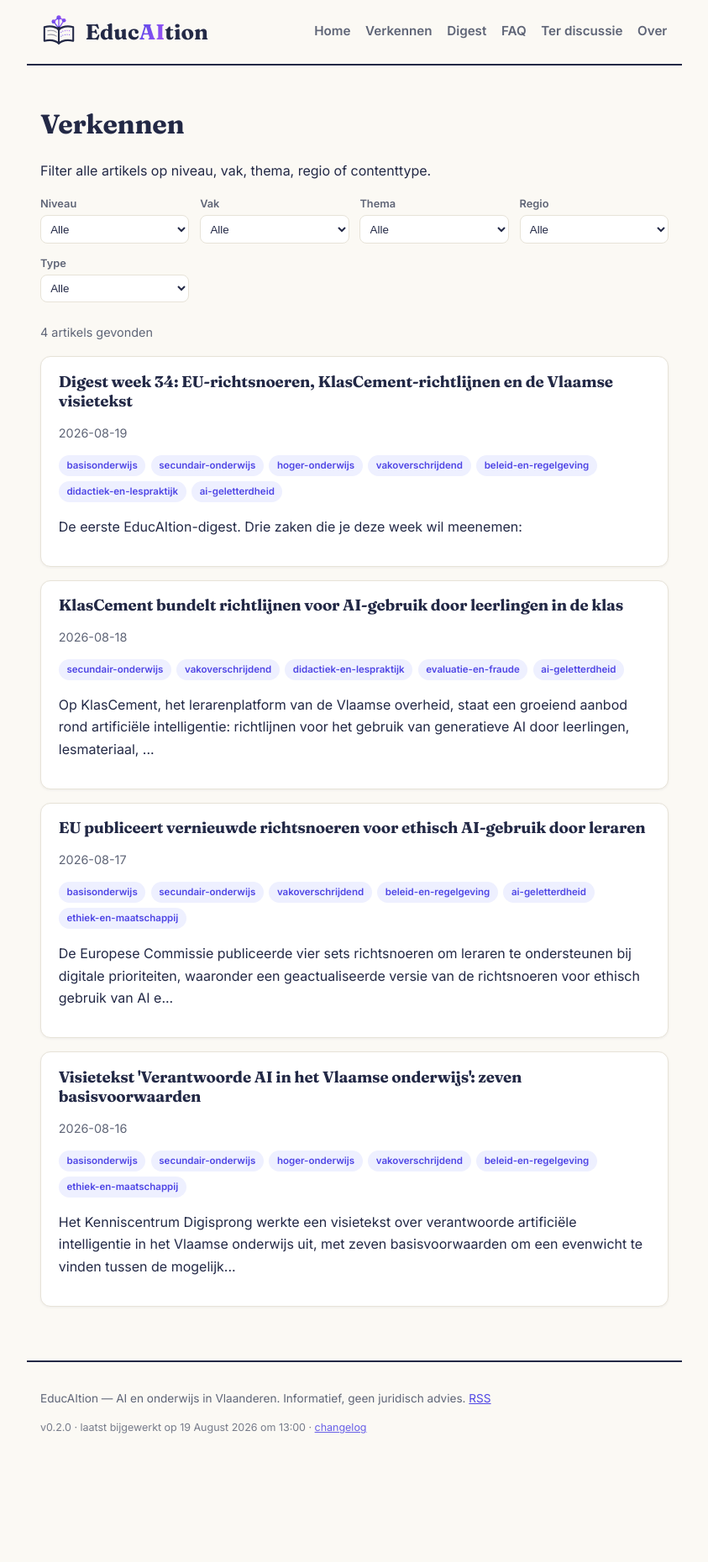
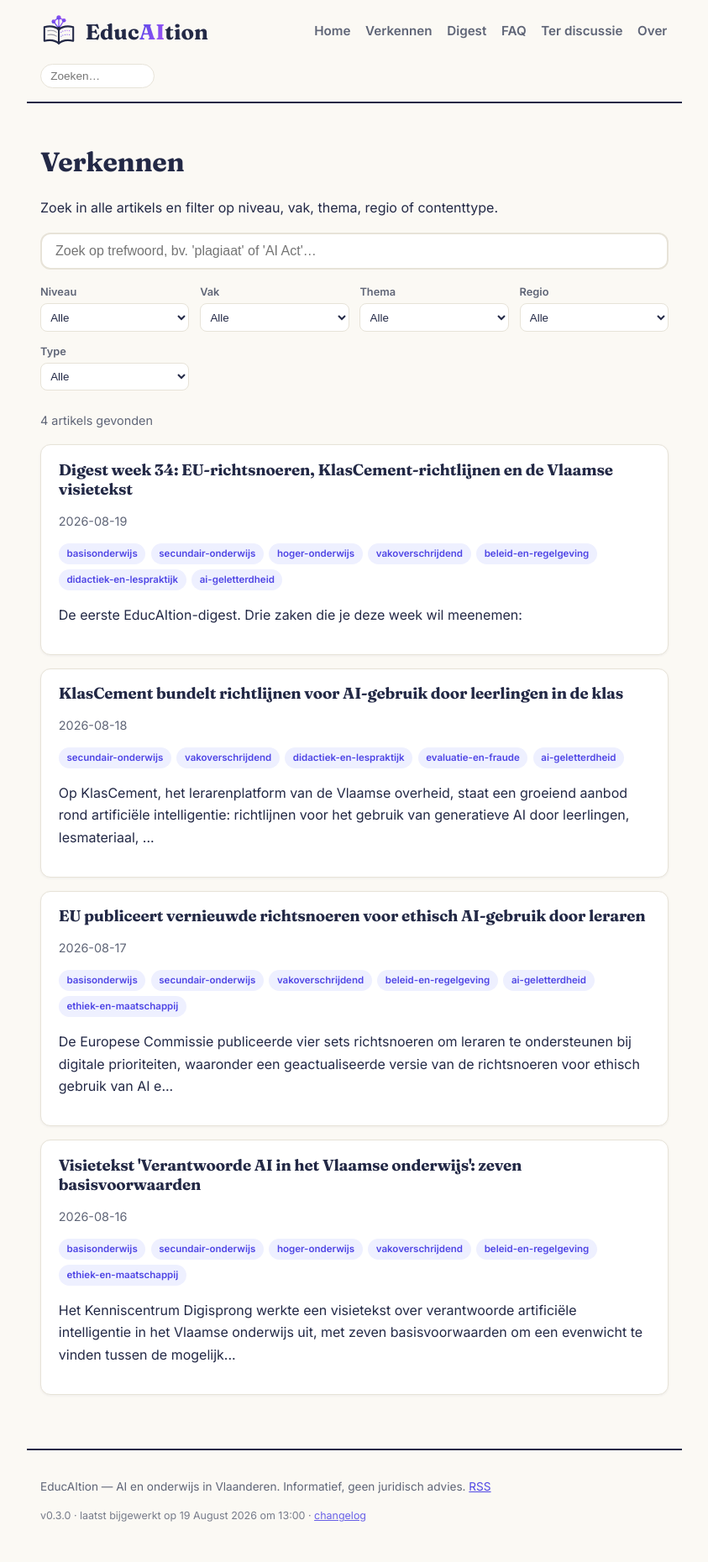
Before and after one commit to rvanbruggen/educaition, a Jekyll site: the page built from filter.html, in a window 1280 px wide. Shown: the whole page at 84% size, without its empty margins (218-1061 px from the left). Built offline with Jekyll 4.4.1, drawn with Linux system fonts in a browser that asks for light colours; before the commit the page ends 1755 px from its top, so only the background shows below that; some of the changed lines change nothing that is shown.

Commit message:
Adding search

```diff
--- a/_config.yml
+++ b/_config.yml
@@ -4,7 +4,7 @@ description: >-
   wekelijks samengevat en doorzoekbaar per niveau, vak en thema.
 lang: nl
 timezone: Europe/Brussels
-version: "0.2.0"
+version: "0.3.0"
 url: "https://rvanbruggen.github.io"
 baseurl: "/educaition"
 
--- a/_layouts/default.html
+++ b/_layouts/default.html
@@ -25,6 +25,9 @@
       <a href="{{ '/discussie/' | relative_url }}">Ter discussie</a>
       <a href="{{ '/over/' | relative_url }}">Over</a>
     </nav>
+    <form class="header-zoek" action="{{ '/filter/' | relative_url }}" method="get" role="search">
+      <input type="search" name="q" placeholder="Zoeken…" aria-label="Zoek op de site">
+    </form>
   </header>
   <main>
     {{ content }}
--- a/assets/css/style.css
+++ b/assets/css/style.css
@@ -55,6 +55,13 @@ a { color: var(--accent); }
   padding: .15rem .1rem; border-bottom: 2px solid transparent;
 }
 .site-header nav a:hover { color: var(--accent); border-bottom-color: var(--accent); }
+.header-zoek input {
+  width: 8.5rem; padding: .35rem .7rem;
+  border: 1px solid var(--line); border-radius: 999px;
+  background: var(--card); color: var(--ink); font-size: .85rem;
+  transition: width .2s ease, border-color .2s ease;
+}
+.header-zoek input:focus { width: 12rem; outline: none; border-color: var(--accent); }
 
 .meta { color: var(--muted); font-size: .9rem; }
 
@@ -96,6 +103,14 @@ a { color: var(--accent); }
   background: var(--card); color: var(--ink);
 }
 #resultaat-teller { color: var(--muted); font-size: .9rem; }
+.zoekbalk { margin: 1rem 0; }
+.zoekbalk input {
+  width: 100%; padding: .7rem 1rem;
+  border: 2px solid var(--line); border-radius: 12px;
+  background: var(--card); color: var(--ink); font-size: 1rem;
+}
+.zoekbalk input:focus { outline: none; border-color: var(--accent); }
+mark { background: #fde68a; color: inherit; border-radius: 3px; padding: 0 .08em; }
 
 /* ---- FAQ ---- */
 .faq-nav { margin: 1rem 0; color: var(--muted); }
--- a/filter.html
+++ b/filter.html
@@ -4,7 +4,12 @@ title: Verkennen
 permalink: /filter/
 ---
 <h1>Verkennen</h1>
-<p>Filter alle artikels op niveau, vak, thema, regio of contenttype.</p>
+<p>Zoek in alle artikels en filter op niveau, vak, thema, regio of contenttype.</p>
+
+<div class="zoekbalk">
+  <input type="search" id="f-zoek" placeholder="Zoek op trefwoord, bv. 'plagiaat' of 'AI Act'…"
+         autocomplete="off" aria-label="Zoek in alle artikels">
+</div>
 
 <div class="filters">
   <div>
@@ -51,11 +56,17 @@ permalink: /filter/
 <script>
 (function () {
   var data = [];
+  var zoekEl = document.getElementById('f-zoek');
   var selects = ['niveau', 'vak', 'thema', 'regio', 'type'].map(function (f) {
     return { facet: f, el: document.getElementById('f-' + f) };
   });
 
-  function matches(item) {
+  function normalize(s) {
+    return (s || '').toLowerCase()
+      .normalize('NFD').replace(/[̀-ͯ]/g, ''); // é→e, ë→e
+  }
+
+  function matchesFacets(item) {
     return selects.every(function (s) {
       var v = s.el.value;
       if (!v) return true;
@@ -65,8 +76,41 @@ permalink: /filter/
     });
   }
 
+  function matchesQuery(item, terms) {
+    if (!terms.length) return true;
+    var haystack = normalize(
+      item.title + ' ' + (item.excerpt || '') + ' ' + (item.content || '') + ' ' +
+      [].concat(item.niveau || [], item.vak || [], item.thema || [],
+                item.regio || [], item.doelgroep || [], item.type || []).join(' ')
+    );
+    return terms.every(function (t) { return haystack.indexOf(t) !== -1; });
+  }
+
+  function snippet(item, terms) {
+    var text = item.content || item.excerpt || '';
+    if (!terms.length) return (item.excerpt || '');
+    var idx = normalize(text).indexOf(terms[0]);
+    if (idx === -1) return (item.excerpt || '');
+    var start = Math.max(0, idx - 70);
+    var frag = (start > 0 ? '…' : '') +
+      text.slice(start, idx + terms[0].length + 110) + '…';
+    return frag;
+  }
+
+  function highlight(html, terms) {
+    if (!terms.length) return html;
+    terms.forEach(function (t) {
+      var re = new RegExp('(' + t.replace(/[.*+?^${}()|[\]\\]/g, '\\$&') + ')', 'gi');
+      html = html.replace(re, '<mark>$1</mark>');
+    });
+    return html;
+  }
+
   function render() {
-    var hits = data.filter(matches);
+    var terms = normalize(zoekEl.value).split(/\s+/).filter(Boolean);
+    var hits = data.filter(function (p) {
+      return matchesFacets(p) && matchesQuery(p, terms);
+    });
     document.getElementById('resultaat-teller').textContent =
       hits.length + ' artikel' + (hits.length === 1 ? '' : 's') + ' gevonden';
     document.getElementById('resultaten').innerHTML = hits.map(function (p) {
@@ -74,19 +118,28 @@ permalink: /filter/
         .concat(p.niveau || [], p.vak || [], p.thema || [])
         .map(function (t) { return '<span class="badge">' + t + '</span>'; })
         .join(' ');
-      return '<li><h3><a href="' + p.url + '">' + p.title + '</a></h3>' +
+      return '<li><h3><a href="' + p.url + '">' + highlight(p.title, terms) + '</a></h3>' +
         '<p class="meta">' + p.date + '</p>' +
         '<p class="badges">' + badges + '</p>' +
-        '<p>' + (p.excerpt || '') + '</p></li>';
+        '<p>' + highlight(snippet(p, terms), terms) + '</p></li>';
     }).join('');
+    // hou de zoekterm in de URL zodat je resultaten kunt delen
+    var params = new URLSearchParams(window.location.search);
+    if (zoekEl.value) { params.set('q', zoekEl.value); } else { params.delete('q'); }
+    var qs = params.toString();
+    history.replaceState(null, '', window.location.pathname + (qs ? '?' + qs : ''));
   }
 
   fetch('{{ "/search.json" | relative_url }}')
     .then(function (r) { return r.json(); })
     .then(function (json) {
       data = json;
+      var q = new URLSearchParams(window.location.search).get('q');
+      if (q) zoekEl.value = q;
       selects.forEach(function (s) { s.el.addEventListener('change', render); });
+      zoekEl.addEventListener('input', render);
       render();
+      if (q) zoekEl.focus();
     });
 })();
 </script>
--- a/search.json
+++ b/search.json
@@ -8,6 +8,7 @@ layout: null
     "url": {{ post.url | relative_url | jsonify }},
     "date": {{ post.date | date: "%Y-%m-%d" | jsonify }},
     "excerpt": {{ post.excerpt | strip_html | truncate: 200 | jsonify }},
+    "content": {{ post.content | strip_html | normalize_whitespace | jsonify }},
     "niveau": {{ post.niveau | jsonify }},
     "vak": {{ post.vak | jsonify }},
     "thema": {{ post.thema | jsonify }},
```
Also changed, not shown: CHANGELOG.md.
